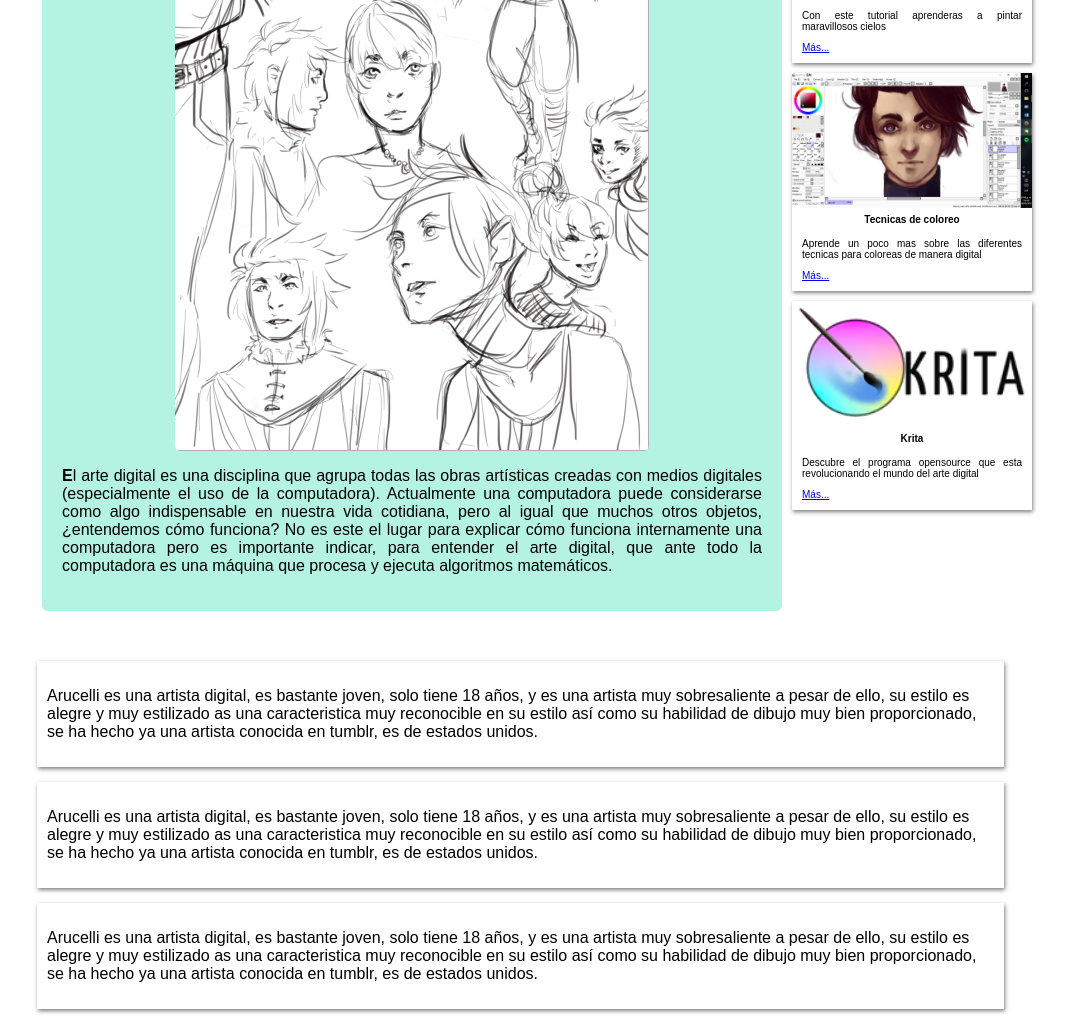
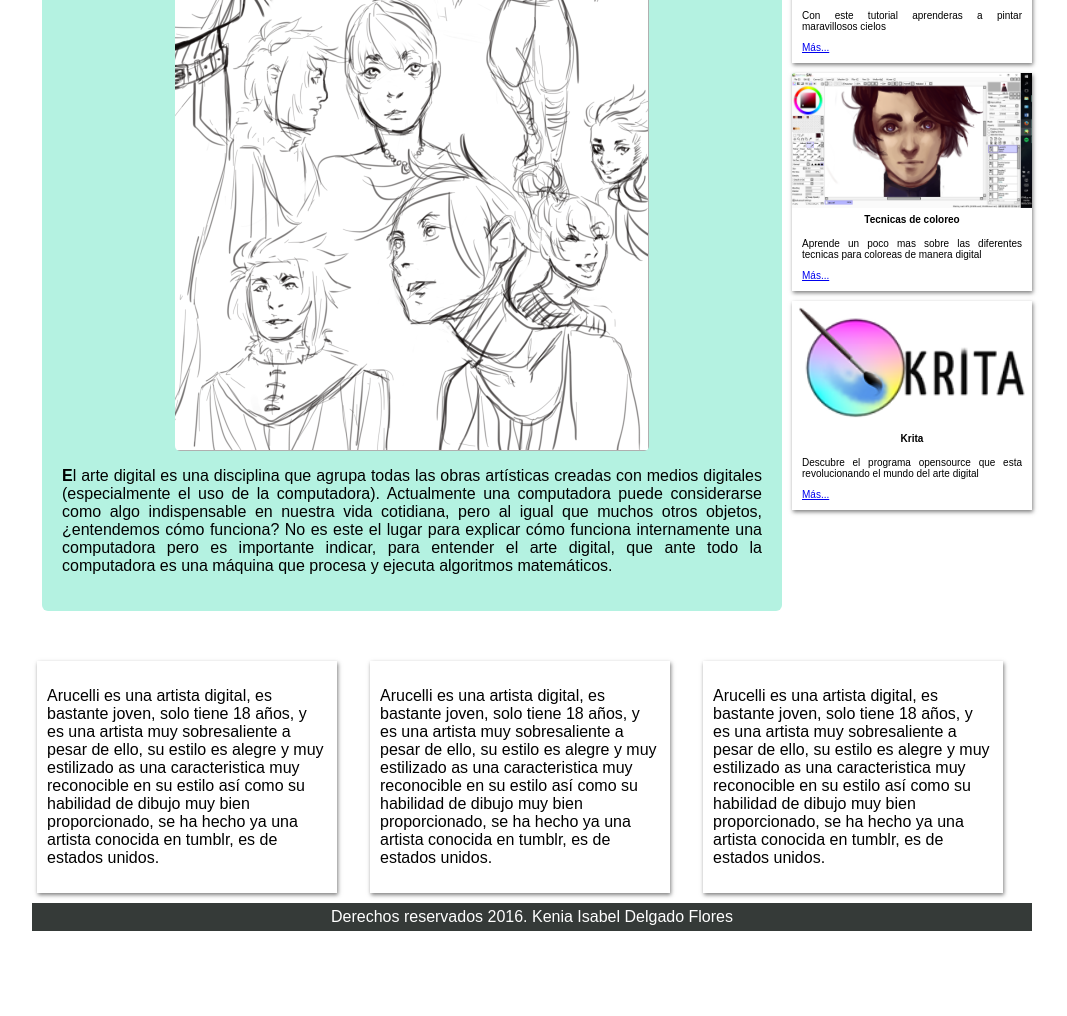
Before and after one commit to KeniaDelgado/KeniaDelgado.github.io, a plain HTML site: page index.html in a window 1280 px wide. Shown: the part 266-1282 px from the top of the page, without its empty margins (108-1175 px from the left). After the commit the page ends 1205 px from the top, so only its background shows below. Drawn offline with Linux system fonts and the light colour scheme.

Commit message:
Error localizado

```diff
--- a/style/estilo.css
+++ b/style/estilo.css
@@ -6,7 +6,7 @@
 .bottom{
   box-shadow: 1px 2px 4px rgba(0, 0, 0, .5);
   float: left;
-  width: 280;
+  width: 280px;
   margin: 5px 28px 10px 5px;
   padding: 10px;
   display: inline;
```
